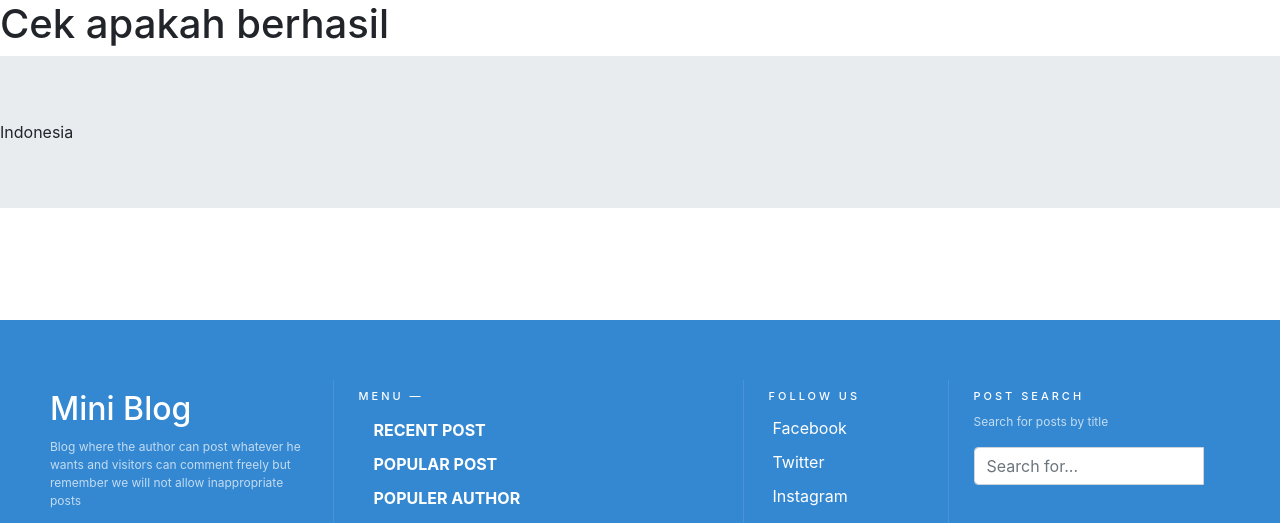
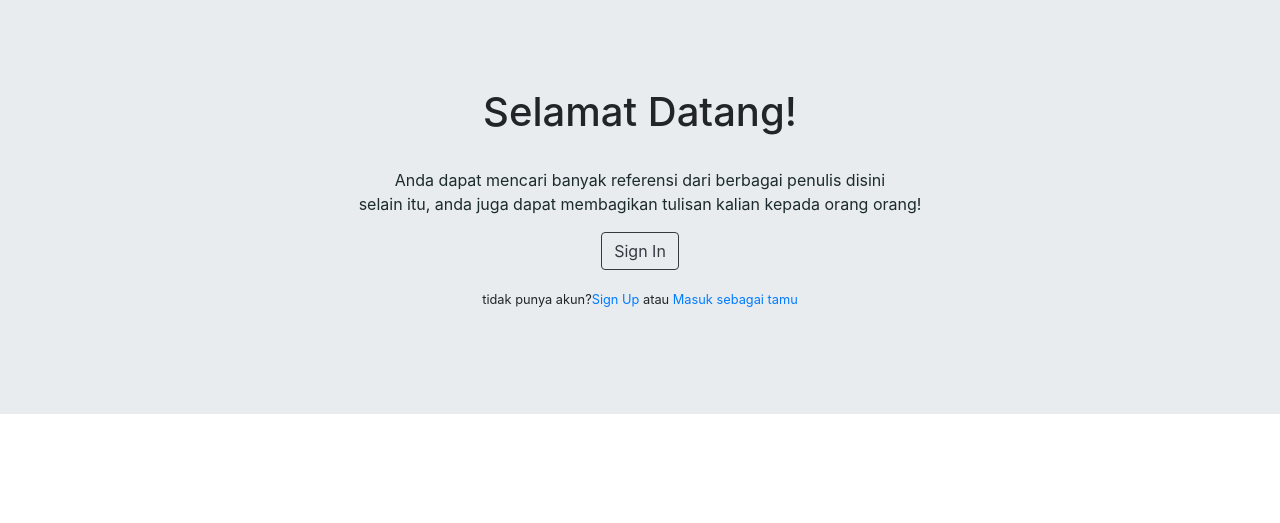
Before and after one commit to lymau/mini-blog-apps, a PHP site: page / in a window 1280 px wide. Shown: the top 523 px of the page. Run offline with PHP 8.4, Linux system fonts and the light colour scheme; some libraries are stand-ins or nearby versions.

Commit message:
sederhananya

```diff
--- a/index.php
+++ b/index.php
@@ -16,11 +16,17 @@ if (isset($_SESSION['penulis'])) {
 </head>
 
 <body>
-    <h1 class="h1">Cek apakah berhasil</h1>
     <div class="jumbotron jumbotron-fluid">
-        <span>Indonesia</span>
+            <br>
+            <h1 class="text-center" style="color: #1c2b2d);">Selamat Datang!</h1>
+            <br>
+            <p class="text-center" style="color: #1c2b2d;">Anda dapat mencari banyak referensi dari berbagai penulis disini <br> selain itu, anda juga dapat membagikan tulisan kalian kepada orang orang!</p>
+            <div class="text-center">
+                <p><a class="btn btn-outline-dark" href="#" role="button">Sign In</a></p>
+                <p><small>tidak punya akun?<a href="#">Sign Up</a>  atau  <a href="#">Masuk sebagai tamu</a></small></p>
+            </div>
+            <br>
     </div>
-
     <div class="container">
         <div class="row">
             <?php if (isset($_SESSION['penulis'])) : ?>
```
